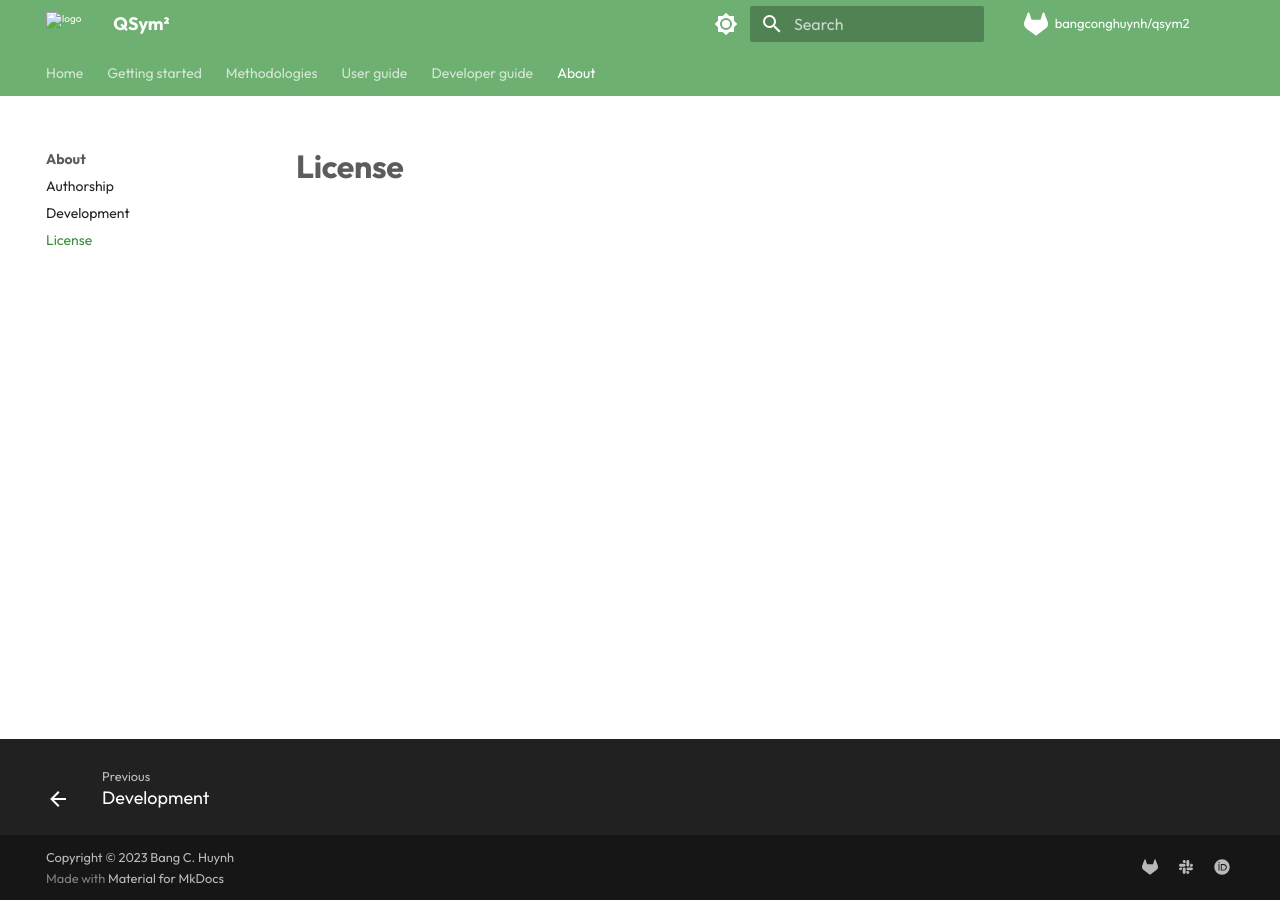
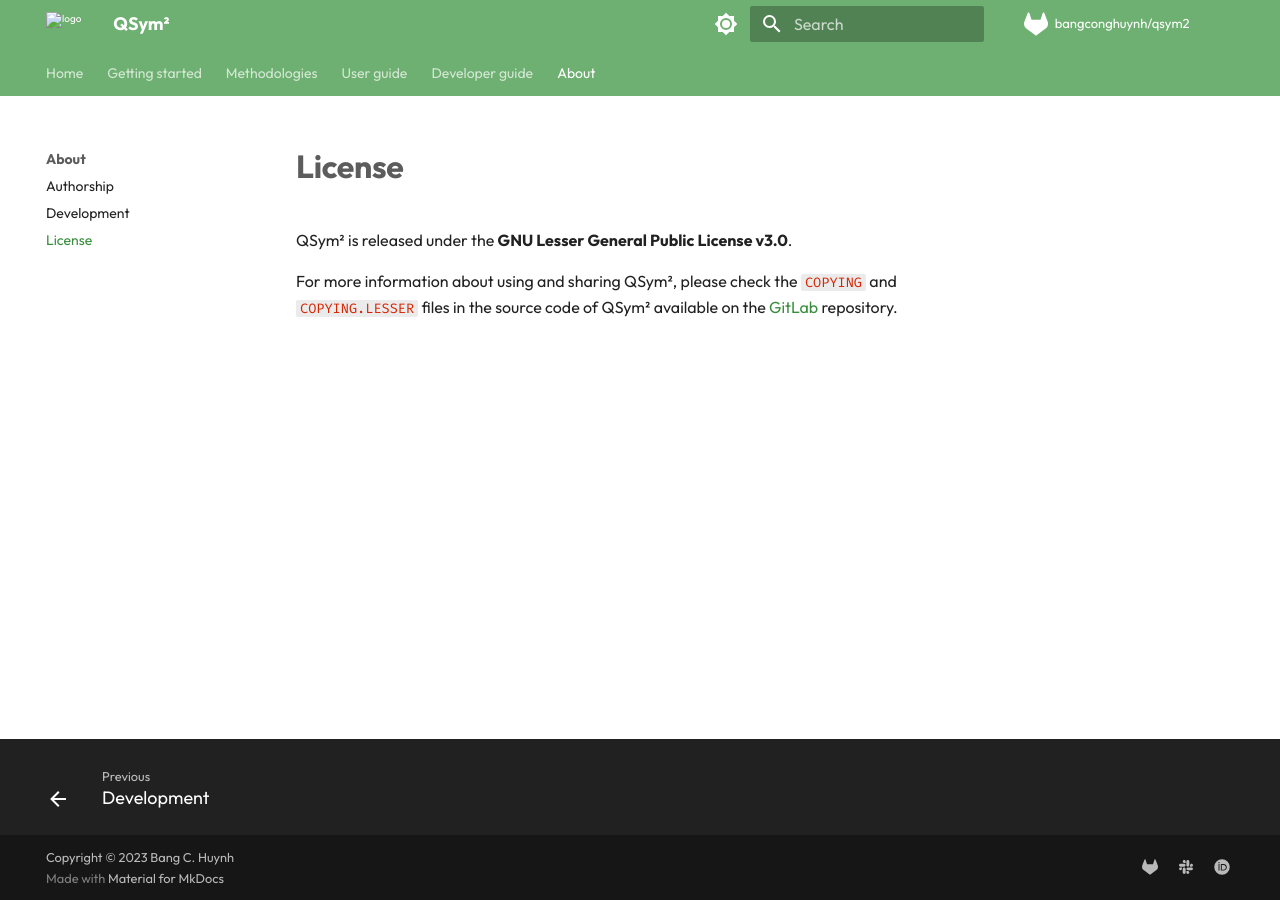
Before and after one commit to bangconghuynh/qsym2, an MkDocs documentation site: the page built from docs/docs/about/license.md, in a window 1280 px wide. Built offline with MkDocs 1.6.1 and Material for MkDocs 9.7.7, drawn with Linux system fonts in a browser that asks for light colours; comment, search, counter and statistics services are not loaded.

Commit message:
Updated docs.

```diff
--- a/docs/docs/about/license.md
+++ b/docs/docs/about/license.md
@@ -2,3 +2,7 @@
 title: License
 description: Conditions for using and sharing QSym²
 ---
+
+QSym² is released under the **GNU Lesser General Public License v3.0**.
+
+For more information about using and sharing QSym², please check the `COPYING` and `COPYING.LESSER` files in the source code of QSym² available on the [GitLab](https://gitlab.com/bangconghuynh/qsym2) repository.
```
Also changed, not shown: docs/docs/getting-started/basic-usage.md (+1 -1 lines).
